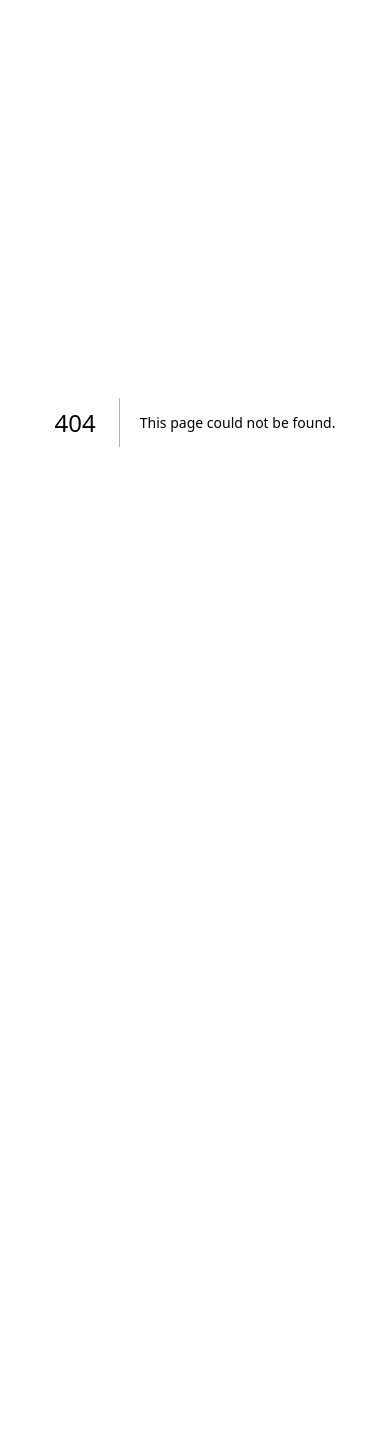
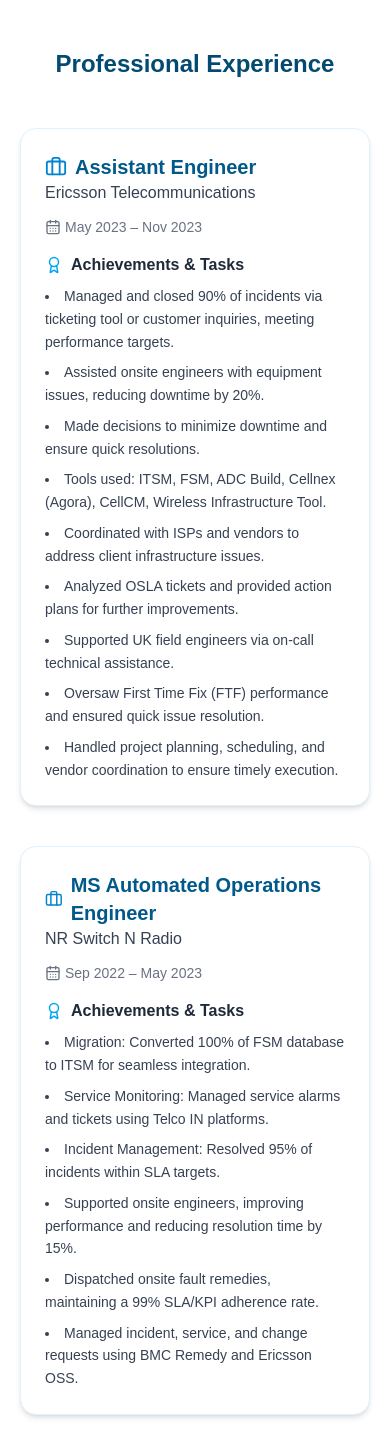
Before and after one commit to syamjir/portfolio-dharmishta, a Next.js app: page /experience in a window 390 px wide. Before the commit this address had no page. Shown: the top 1456 px of the page. Before the commit the page ends 844 px from the top, so only its background shows below. Built offline with nearby package versions, Linux system fonts and the light colour scheme.

Commit message:
feat: add Experience page with responsive layout and design

```diff
--- /dev/null
+++ b/app/experience/page.tsx
@@ -0,0 +1,99 @@
+"use client";
+
+import { motion } from "framer-motion";
+import PageTransition from "../../components/PageTransition";
+import { Briefcase, CalendarDays, Award } from "lucide-react";
+
+export default function Experience() {
+  const experiences = [
+    {
+      role: "Assistant Engineer",
+      company: "Ericsson Telecommunications",
+      duration: "May 2023 – Nov 2023",
+      details: [
+        "Managed and closed 90% of incidents via ticketing tool or customer inquiries, meeting performance targets.",
+        "Assisted onsite engineers with equipment issues, reducing downtime by 20%.",
+        "Made decisions to minimize downtime and ensure quick resolutions.",
+        "Tools used: ITSM, FSM, ADC Build, Cellnex (Agora), CellCM, Wireless Infrastructure Tool.",
+        "Coordinated with ISPs and vendors to address client infrastructure issues.",
+        "Analyzed OSLA tickets and provided action plans for further improvements.",
+        "Supported UK field engineers via on-call technical assistance.",
+        "Oversaw First Time Fix (FTF) performance and ensured quick issue resolution.",
+        "Handled project planning, scheduling, and vendor coordination to ensure timely execution.",
+      ],
+    },
+    {
+      role: "MS Automated Operations Engineer",
+      company: "NR Switch N Radio",
+      duration: "Sep 2022 – May 2023",
+      details: [
+        "Migration: Converted 100% of FSM database to ITSM for seamless integration.",
+        "Service Monitoring: Managed service alarms and tickets using Telco IN platforms.",
+        "Incident Management: Resolved 95% of incidents within SLA targets.",
+        "Supported onsite engineers, improving performance and reducing resolution time by 15%.",
+        "Dispatched onsite fault remedies, maintaining a 99% SLA/KPI adherence rate.",
+        "Managed incident, service, and change requests using BMC Remedy and Ericsson OSS.",
+      ],
+    },
+  ];
+
+  return (
+    <PageTransition>
+      <section className="max-w-6xl mx-auto px-5 sm:px-6 md:px-8 py-12">
+        <motion.h1
+          initial={{ opacity: 0, y: -20 }}
+          animate={{ opacity: 1, y: 0 }}
+          transition={{ duration: 0.6 }}
+          className="text-2xl  md:text-3xl sm:text-4xl font-extrabold text-sky-900 mb-12 text-center"
+        >
+          Professional Experience
+        </motion.h1>
+
+        <div className="space-y-10">
+          {experiences.map((exp, i) => (
+            <motion.div
+              key={i}
+              initial={{ opacity: 0, y: 40 }}
+              whileInView={{ opacity: 1, y: 0 }}
+              viewport={{ once: true }}
+              transition={{ duration: 0.6, delay: i * 0.15 }}
+              className="relative group bg-white rounded-2xl shadow-md border border-sky-100 hover:shadow-xl transition-all duration-500"
+            >
+              {/* Gradient Glow on Hover */}
+              <div className="absolute inset-0 bg-gradient-to-br from-sky-100 via-white to-sky-50 opacity-0 group-hover:opacity-100 rounded-2xl blur-xl transition-opacity duration-500"></div>
+
+              <div className="relative z-10 p-6 sm:p-8">
+                {/* Header Section */}
+                <div className="flex flex-col sm:flex-row sm:items-center sm:justify-between gap-3 mb-4">
+                  <div>
+                    <h2 className="text-xl sm:text-2xl font-bold text-sky-800 flex items-center gap-2">
+                      <Briefcase size={22} className="text-sky-600" />
+                      {exp.role}
+                    </h2>
+                    <p className="text-gray-700 font-medium">{exp.company}</p>
+                  </div>
+                  <p className="text-sm text-gray-500 flex items-center gap-1">
+                    <CalendarDays size={16} /> {exp.duration}
+                  </p>
+                </div>
+
+                {/* Achievements */}
+                <div className="mt-4">
+                  <h3 className="font-semibold text-gray-800 flex items-center gap-2 mb-2">
+                    <Award size={18} className="text-sky-500" /> Achievements &
+                    Tasks
+                  </h3>
+                  <ul className="list-disc list-inside text-gray-700 text-sm sm:text-base space-y-2 leading-relaxed">
+                    {exp.details.map((item, idx) => (
+                      <li key={idx}>{item}</li>
+                    ))}
+                  </ul>
+                </div>
+              </div>
+            </motion.div>
+          ))}
+        </div>
+      </section>
+    </PageTransition>
+  );
+}
```
